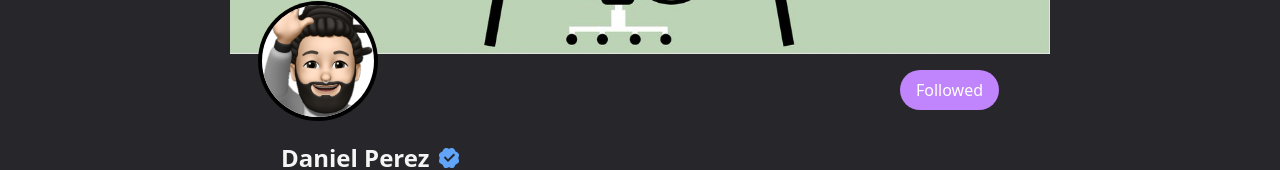
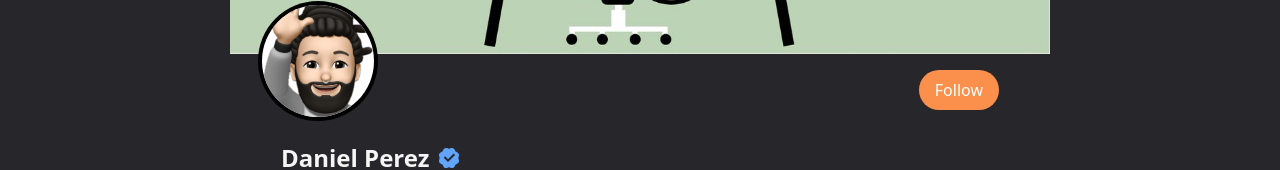
Before and after one commit to Daniel-PerezF/portfolioX, a React (Create React App) app in the folder portfoliox/: page / in a window 1280 px wide. Shown: the part 288-458 px from the top of the page. Built offline with nearby package versions, Linux system fonts and the light colour scheme.

Commit message:
fixed img file path and added following to localstorage

```diff
--- a/portfoliox/src/components/About.tsx
+++ b/portfoliox/src/components/About.tsx
@@ -54,7 +54,7 @@ export function About() {
     return savedRetweets ? JSON.parse(savedRetweets) : {};
   });
 
-  const images = ["/c-jr-0823.jpg", "/c-0823.jpg"];
+  const images = ["/c-jr-0823.JPG", "/c-0823.jpg"];
 
   const openModal = (image: string) => {
     const index = images.indexOf(image);
--- a/portfoliox/src/components/ProfileAbout.tsx
+++ b/portfoliox/src/components/ProfileAbout.tsx
@@ -10,19 +10,28 @@ import { useState } from "react";
 
 export function ProfileAbout() {
   const { darkMode } = useDarkMode();
-  const [isFollowed, setIsFollowed] = useState(false);
+  // const [isFollowed, setIsFollowed] = useState(false);
+  const [following, setFollowing] = useState(() => {
+    const savedFollowing = localStorage.getItem("following");
+    return savedFollowing ? JSON.parse(savedFollowing) : {};
+  });
+  const toggleFolow = () => {
+    setFollowing((prevState: boolean) => !prevState);
+    localStorage.setItem("following", JSON.stringify(!following));
+  };
   return (
     <div className="flex flex-col gap-4">
       <div className="flex justify-end py-4">
         <button
           onClick={() => {
-            setIsFollowed(!isFollowed);
+            toggleFolow();
+            console.log("follow", following);
           }}
           className={` ${
-            isFollowed ? "bg-pop" : "bg-purple-400"
+            following ? "bg-pop" : "bg-purple-400"
           } px-4 py-2 rounded-full text-white mr-4  hover:scale-105 duration-150 ease-in-out cursor-pointer`}
         >
-          {isFollowed ? "Follow" : "Followed"}
+          {following ? "Follow" : "Followed"}
         </button>
       </div>
       <div className="px-4">
```
